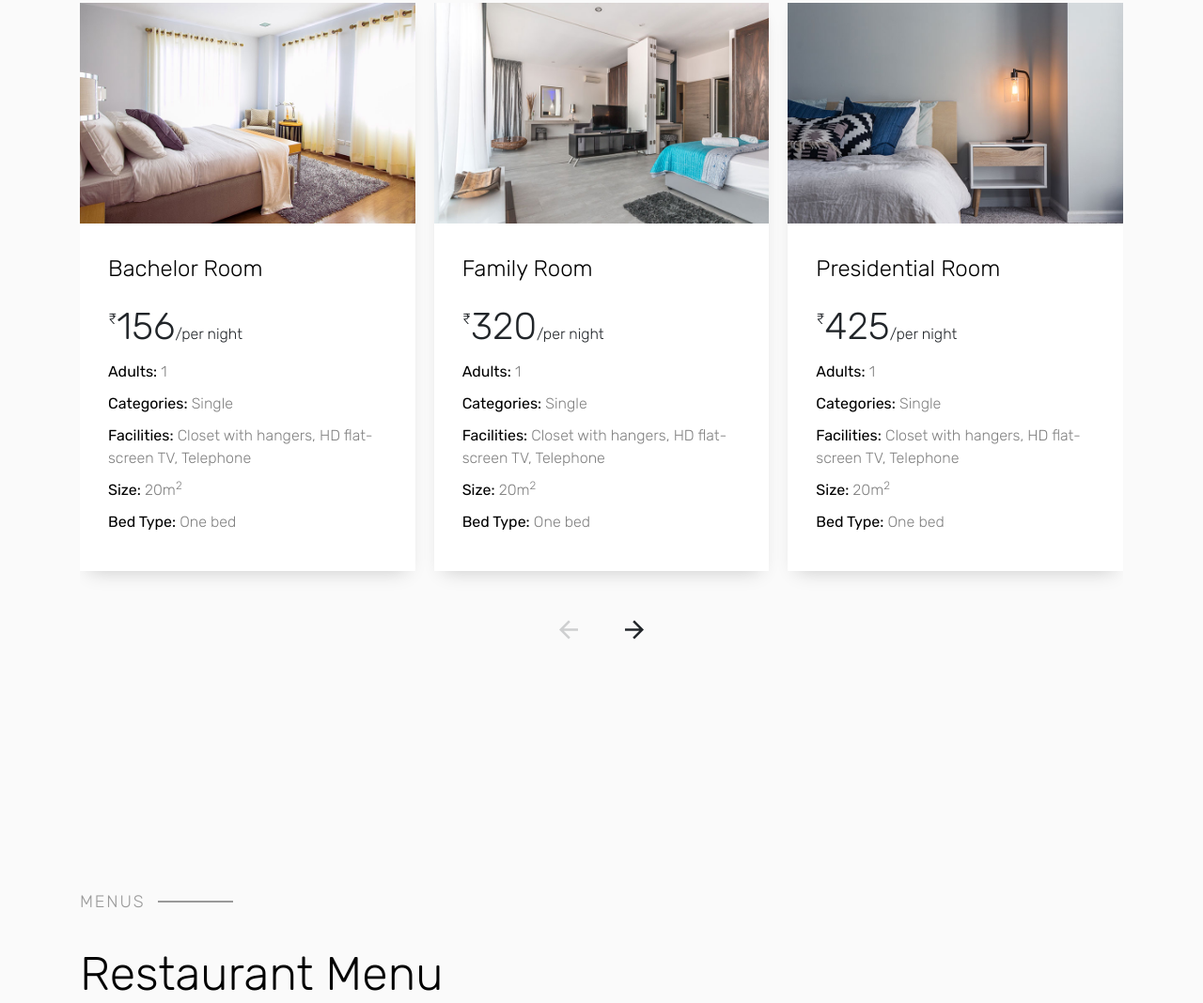
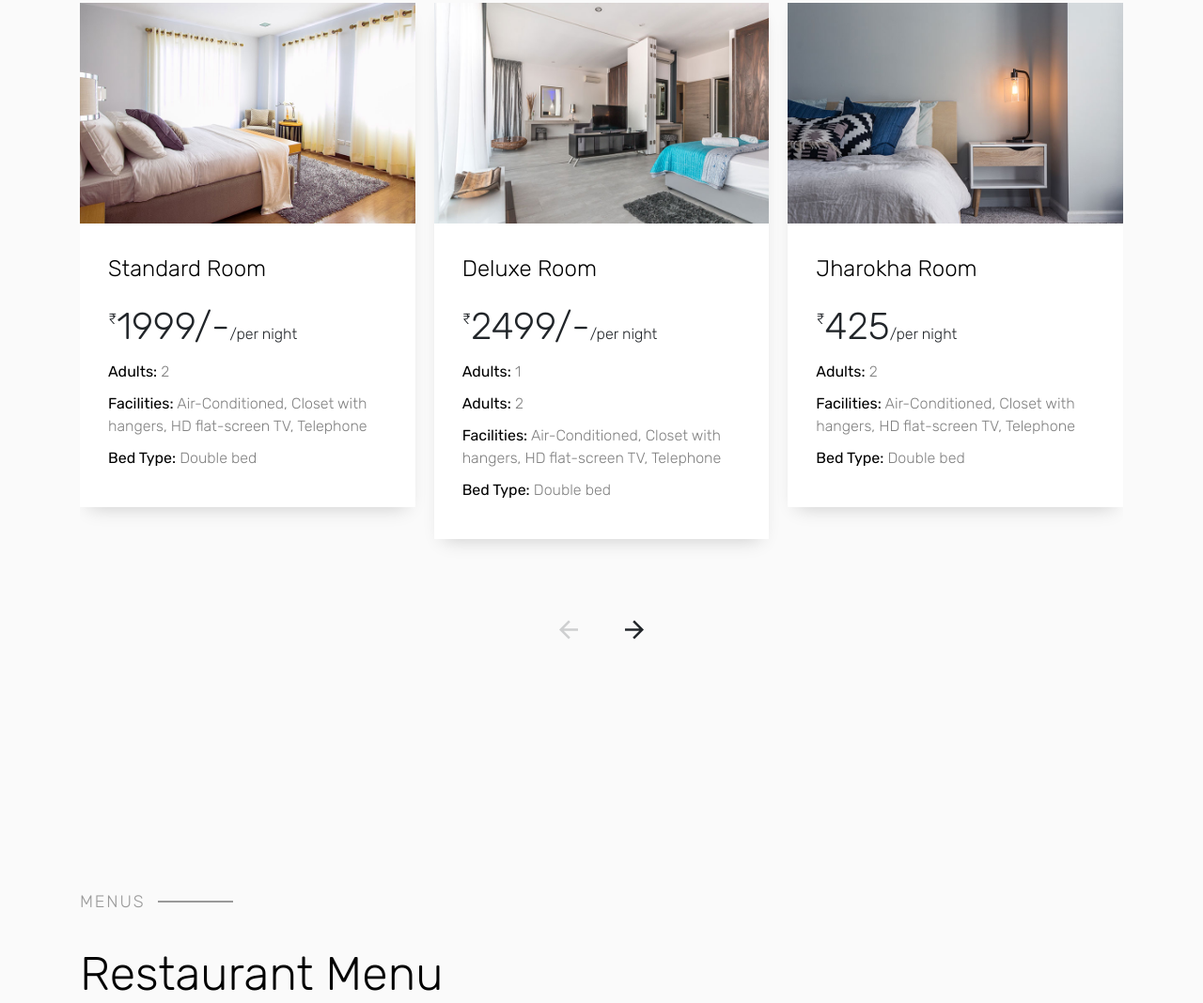
Before and after one commit to HotelRaniPalace/hotelranipalace.github.io, a plain HTML site: page index.html in a window 1280 px wide. Shown: the part 2124-3192 px from the top of the page at 94% size. Drawn offline with Linux system fonts and the light colour scheme; some packages are replaced by stand-ins of ours; files whose address does not match are found by name.

Commit message:
Update index.html

```diff
--- a/index.html
+++ b/index.html
@@ -226,14 +226,12 @@
                         <a href="#"><img src="images/img_1.jpg" alt="Image placeholder"></a>
                       </div>
                       <div class="text">
-                        <h2 class="heading">Bachelor Room</h2>
-                        <div class="price"><sup>₹</sup><span class="number">156</span><sub>/per night</sub></div>
+                        <h2 class="heading">Standard Room</h2>
+                        <div class="price"><sup>₹</sup><span class="number">1999/-</span><sub>/per night</sub></div>
                         <ul class="specs">
-                          <li><strong>Adults:</strong> 1</li>
-                          <li><strong>Categories:</strong> Single</li>
-                          <li><strong>Facilities:</strong> Closet with hangers, HD flat-screen TV, Telephone</li>
-                          <li><strong>Size:</strong> 20m<sup>2</sup></li>
-                          <li><strong>Bed Type:</strong> One bed</li>
+                          <li><strong>Adults:</strong> 2</li>
+                          <li><strong>Facilities:</strong> Air-Conditioned, Closet with hangers, HD flat-screen TV, Telephone</li>
+                          <li><strong>Bed Type:</strong> Double bed</li>
                         </ul>
                       </div>
                     </div>
@@ -245,14 +243,13 @@
                         <a href="#"><img src="images/img_2.jpg" alt="Image placeholder"></a>
                       </div>
                       <div class="text">
-                        <h2 class="heading">Family Room</h2>
-                        <div class="price"><sup>₹</sup><span class="number">320</span><sub>/per night</sub></div>
+                        <h2 class="heading">Deluxe Room</h2>
+                        <div class="price"><sup>₹</sup><span class="number">2499/-</span><sub>/per night</sub></div>
                         <ul class="specs">
                           <li><strong>Adults:</strong> 1</li>
-                          <li><strong>Categories:</strong> Single</li>
-                          <li><strong>Facilities:</strong> Closet with hangers, HD flat-screen TV, Telephone</li>
-                          <li><strong>Size:</strong> 20m<sup>2</sup></li>
-                          <li><strong>Bed Type:</strong> One bed</li>
+                          <li><strong>Adults:</strong> 2</li>
+                          <li><strong>Facilities:</strong> Air-Conditioned, Closet with hangers, HD flat-screen TV, Telephone</li>
+                          <li><strong>Bed Type:</strong> Double bed</li>
                         </ul>
                       </div>
                     </div>
@@ -264,14 +261,12 @@
                         <a href="#"><img src="images/img_3.jpg" alt="Image placeholder"></a>
                       </div>
                       <div class="text">
-                        <h2 class="heading">Presidential Room</h2>
+                        <h2 class="heading">Jharokha Room</h2>
                         <div class="price"><sup>₹</sup><span class="number">425</span><sub>/per night</sub></div>
                         <ul class="specs">
-                          <li><strong>Adults:</strong> 1</li>
-                          <li><strong>Categories:</strong> Single</li>
-                          <li><strong>Facilities:</strong> Closet with hangers, HD flat-screen TV, Telephone</li>
-                          <li><strong>Size:</strong> 20m<sup>2</sup></li>
-                          <li><strong>Bed Type:</strong> One bed</li>
+                          <li><strong>Adults:</strong> 2</li>
+                          <li><strong>Facilities:</strong> Air-Conditioned, Closet with hangers, HD flat-screen TV, Telephone</li>
+                          <li><strong>Bed Type:</strong> Double bed</li>
                         </ul>
                       </div>
                     </div>
```
